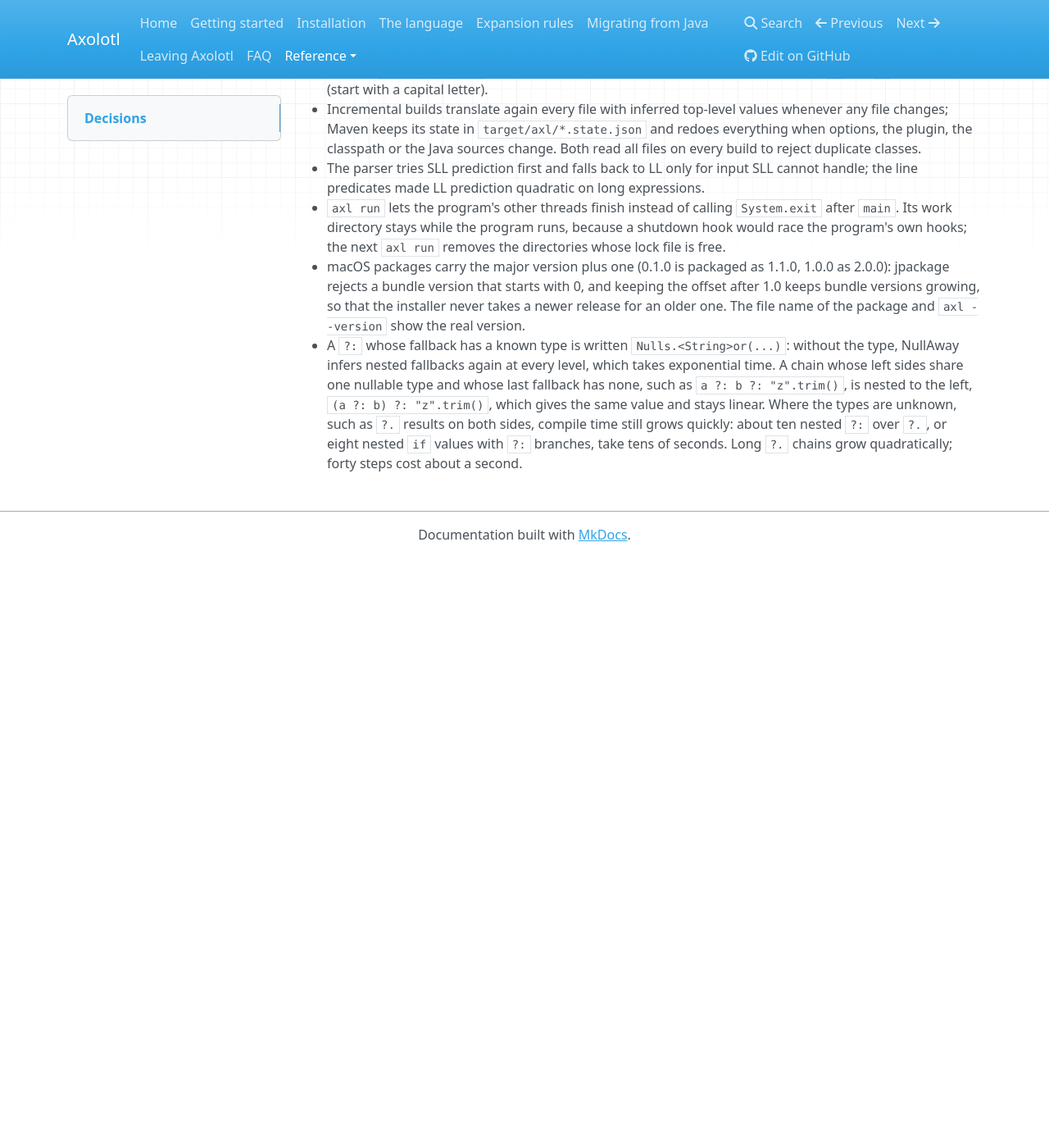
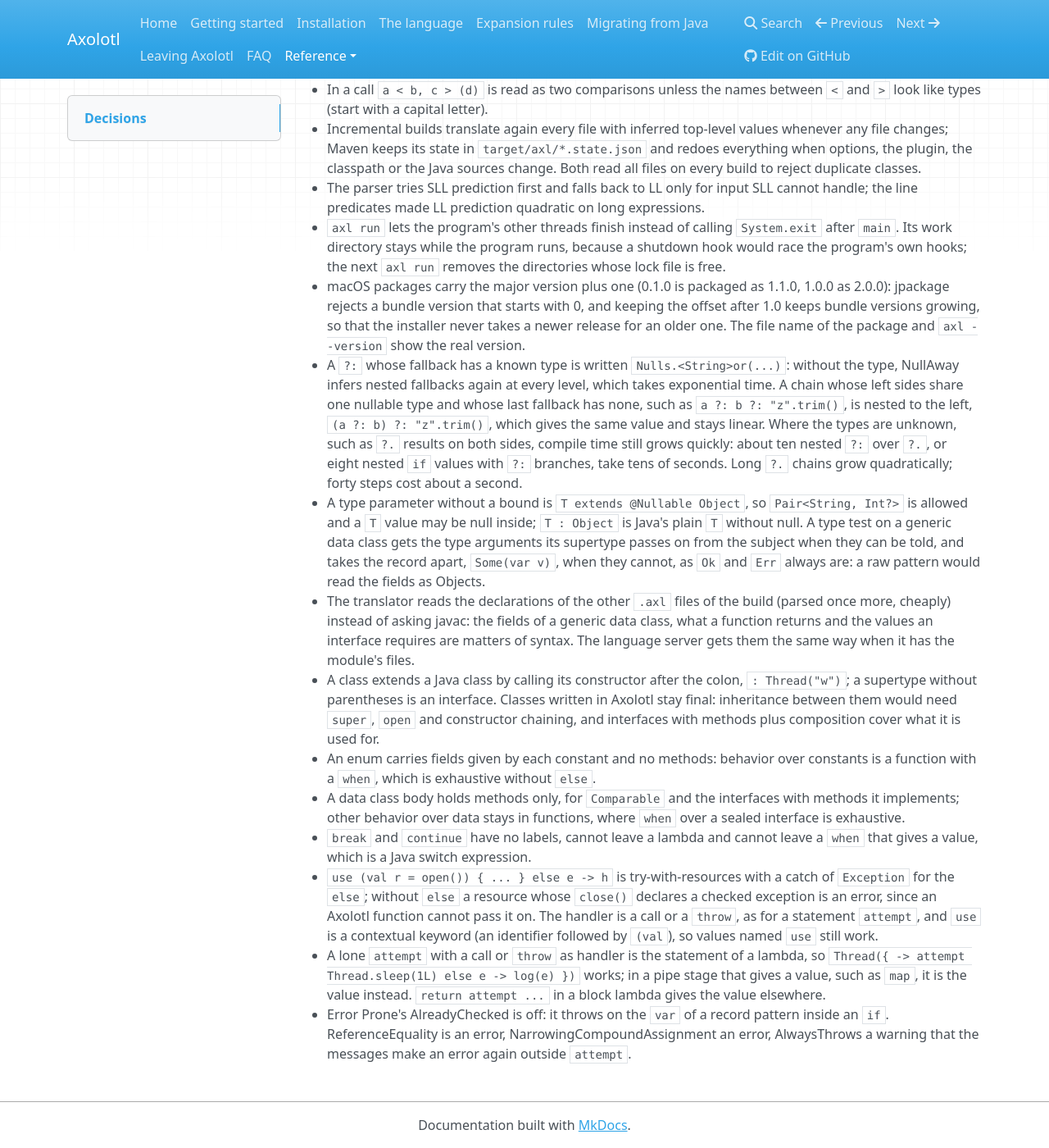
Before and after one commit to k1ngmang/axolotl-lang, an MkDocs documentation site: the page built from docs/decisions.md, in a window 1280 px wide and 1400 px high, scrolled down 5061 px. Shown: the whole window at 82% size. Built offline with MkDocs 1.6.1, drawn with Linux system fonts in a browser that asks for light colours; nearby versions of some CDN libraries; before the commit the page ends 5741 px from its top, so only the background shows below that; some of the changed text lies outside the part shown.

Commit message:
Record the decisions behind the 0.2.0 language additions

```diff
--- a/docs/decisions.md
+++ b/docs/decisions.md
@@ -5,7 +5,7 @@ One line per decision where the specification is silent or had to be adjusted.
 - Comments in the runtime sources are translated to English; the code is otherwise verbatim from the specification.
 - Statements end at a newline or `;`. A call `(` and a binary `+`/`-` must be on the same line as the token before them, otherwise they start a new statement.
 - Operator precedence follows Kotlin: `?:` binds tighter than comparisons and looser than `+`/`-`. `?:` is right-associative, so `a ?: b ?: c` evaluates `c` only when `a` and `b` are null.
-- `==` and `!=` are emitted as Java `==` and `!=` (reference equality for objects), keeping the translation one to one.
+- `==` and `!=` are emitted as Java `==` and `!=` (reference equality for objects), keeping the translation one to one; on strings, data classes and other values with their own `equals` they are an error (Error Prone's ReferenceEquality), since such a comparison is never meant and compiled wrong programs.
 - An unqualified call of a capitalized name that is not a declared or imported function is a constructor call: `Foo(x)` becomes `new Foo(x)`, and so does one qualified by a package: `java.sql.Timestamp(1L)`. Type arguments are written explicitly: `Foo<String>()` or `Foo<>()`. Only `Ok` and `Err` get the diamond automatically.
 - `?.` wraps the rest of its call chain: `a?.b().c()` becomes `Nulls.map(a, $n1 -> $n1.b().c())`, so the first null skips the whole tail.
 - A safe call chain used as a statement expands to `final var $n1 = a; if ($n1 != null) { ... }` instead of `Nulls.map`, so `listener?.onEvent(x)` works with void methods.
@@ -79,3 +79,12 @@ One line per decision where the specification is silent or had to be adjusted.
 - `axl run` lets the program's other threads finish instead of calling `System.exit` after `main`. Its work directory stays while the program runs, because a shutdown hook would race the program's own hooks; the next `axl run` removes the directories whose lock file is free.
 - macOS packages carry the major version plus one (0.1.0 is packaged as 1.1.0, 1.0.0 as 2.0.0): jpackage rejects a bundle version that starts with 0, and keeping the offset after 1.0 keeps bundle versions growing, so that the installer never takes a newer release for an older one. The file name of the package and `axl --version` show the real version.
 - A `?:` whose fallback has a known type is written `Nulls.<String>or(...)`: without the type, NullAway infers nested fallbacks again at every level, which takes exponential time. A chain whose left sides share one nullable type and whose last fallback has none, such as `a ?: b ?: "z".trim()`, is nested to the left, `(a ?: b) ?: "z".trim()`, which gives the same value and stays linear. Where the types are unknown, such as `?.` results on both sides, compile time still grows quickly: about ten nested `?:` over `?.`, or eight nested `if` values with `?:` branches, take tens of seconds. Long `?.` chains grow quadratically; forty steps cost about a second.
+- A type parameter without a bound is `T extends @Nullable Object`, so `Pair<String, Int?>` is allowed and a `T` value may be null inside; `T : Object` is Java's plain `T` without null. A type test on a generic data class gets the type arguments its supertype passes on from the subject when they can be told, and takes the record apart, `Some(var v)`, when they cannot, as `Ok` and `Err` always are: a raw pattern would read the fields as Objects.
+- The translator reads the declarations of the other `.axl` files of the build (parsed once more, cheaply) instead of asking javac: the fields of a generic data class, what a function returns and the values an interface requires are matters of syntax. The language server gets them the same way when it has the module's files.
+- A class extends a Java class by calling its constructor after the colon, `: Thread("w")`; a supertype without parentheses is an interface. Classes written in Axolotl stay final: inheritance between them would need `super`, `open` and constructor chaining, and interfaces with methods plus composition cover what it is used for.
+- An enum carries fields given by each constant and no methods: behavior over constants is a function with a `when`, which is exhaustive without `else`.
+- A data class body holds methods only, for `Comparable` and the interfaces with methods it implements; other behavior over data stays in functions, where `when` over a sealed interface is exhaustive.
+- `break` and `continue` have no labels, cannot leave a lambda and cannot leave a `when` that gives a value, which is a Java switch expression.
+- `use (val r = open()) { ... } else e -> h` is try-with-resources with a catch of `Exception` for the `else`; without `else` a resource whose `close()` declares a checked exception is an error, since an Axolotl function cannot pass it on. The handler is a call or a `throw`, as for a statement `attempt`, and `use` is a contextual keyword (an identifier followed by `(val`), so values named `use` still work.
+- A lone `attempt` with a call or `throw` as handler is the statement of a lambda, so `Thread({ -> attempt Thread.sleep(1L) else e -> log(e) })` works; in a pipe stage that gives a value, such as `map`, it is the value instead. `return attempt ...` in a block lambda gives the value elsewhere.
+- Error Prone's AlreadyChecked is off: it throws on the `var` of a record pattern inside an `if`. ReferenceEquality is an error, NarrowingCompoundAssignment an error, AlwaysThrows a warning that the messages make an error again outside `attempt`.
```
